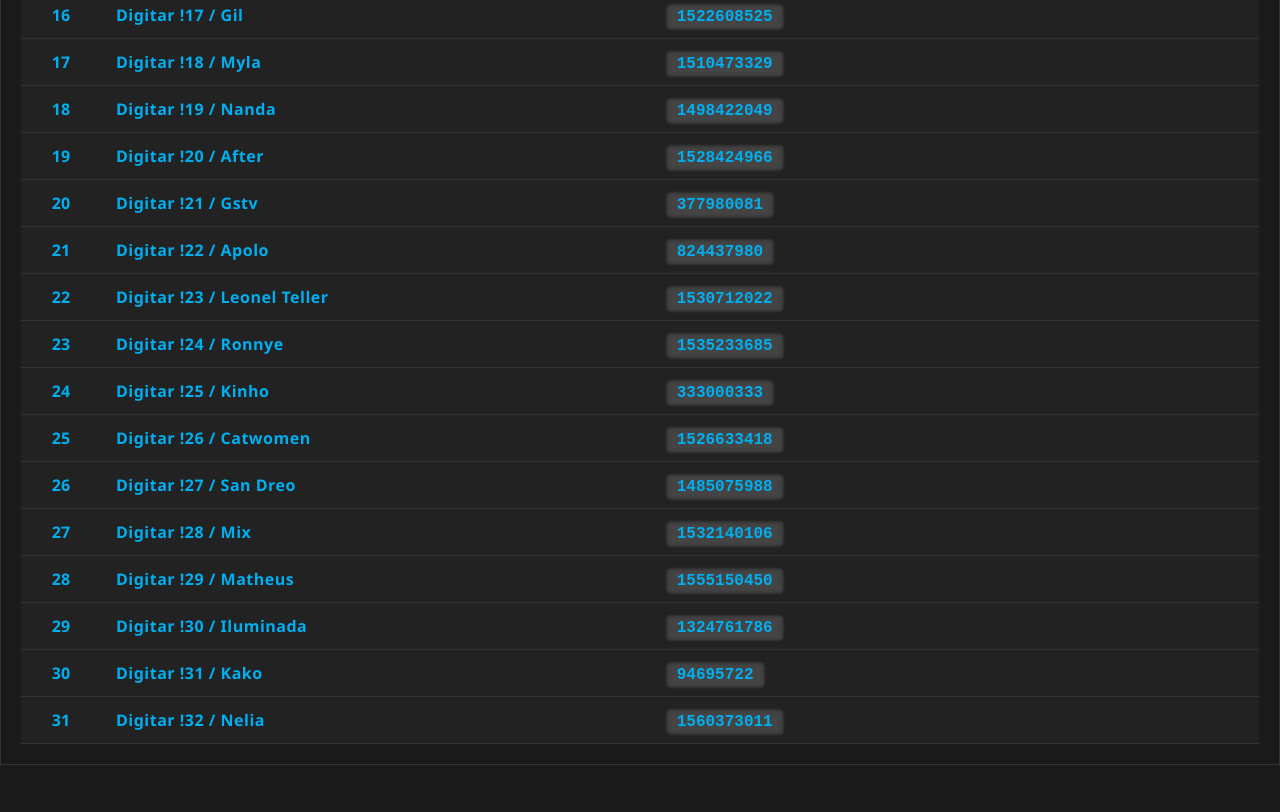
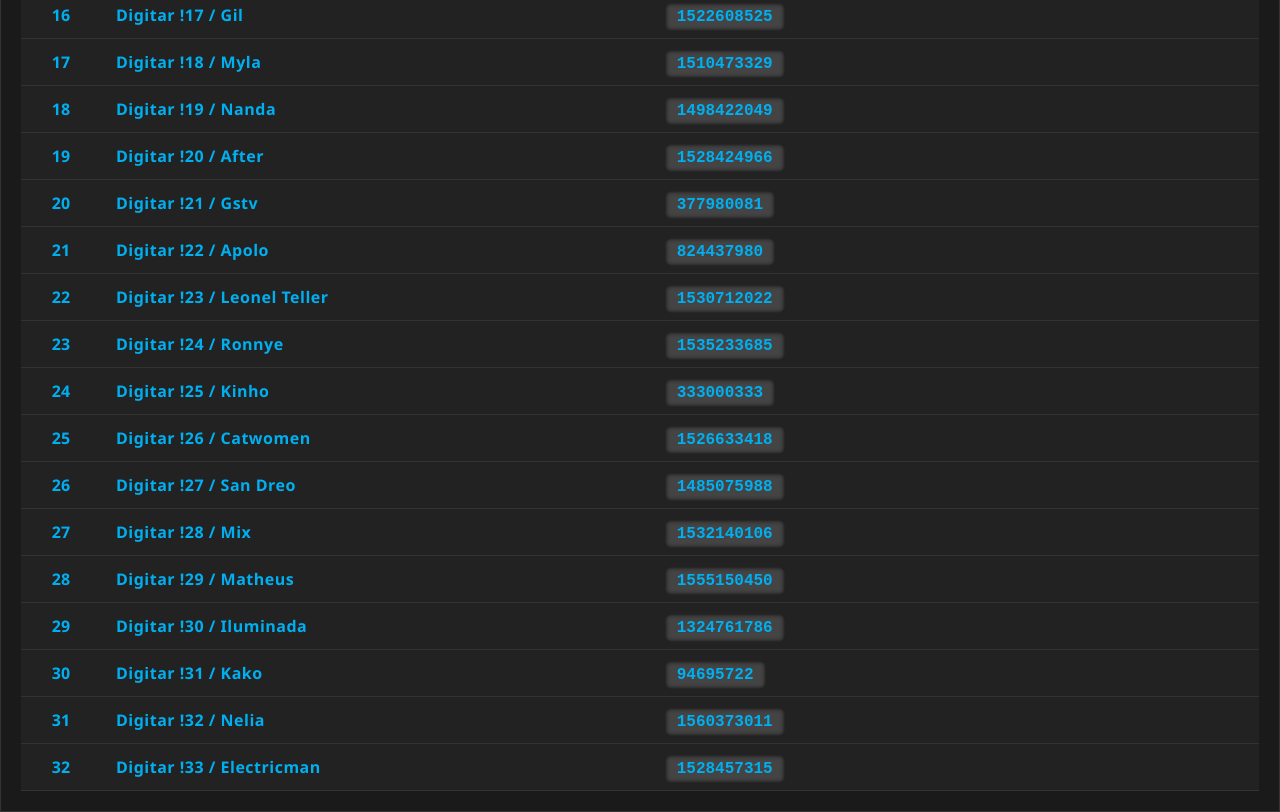
Before and after one commit to MegaPop2/Privado, a plain HTML site: page index.html in a window 1280 px wide. Shown: the part 868-1680 px from the top of the page. Before the commit the page ends 1633 px from the top, so only its background shows below. Drawn offline with Linux system fonts and the light colour scheme.

Commit message:
Add files via upload

```diff
--- a/index.html
+++ b/index.html
@@ -139,6 +139,7 @@
             <tr><td class="num-col">29</td><td><span class="cmd-text">Digitar !30 / Iluminada</span></td><td><span class="id-badge">1324761786</span></td></tr>
             <tr><td class="num-col">30</td><td><span class="cmd-text">Digitar !31 / Kako</span></td><td><span class="id-badge">94695722</span></td></tr>
             <tr><td class="num-col">31</td><td><span class="cmd-text">Digitar !32 / Nelia</span></td><td><span class="id-badge">1560373011</span></td></tr>
+            <tr><td class="num-col">32</td><td><span class="cmd-text">Digitar !33 / Electricman</span></td><td><span class="id-badge">1528457315</span></td></tr>
         </tbody>
     </table>
 </div>
```
